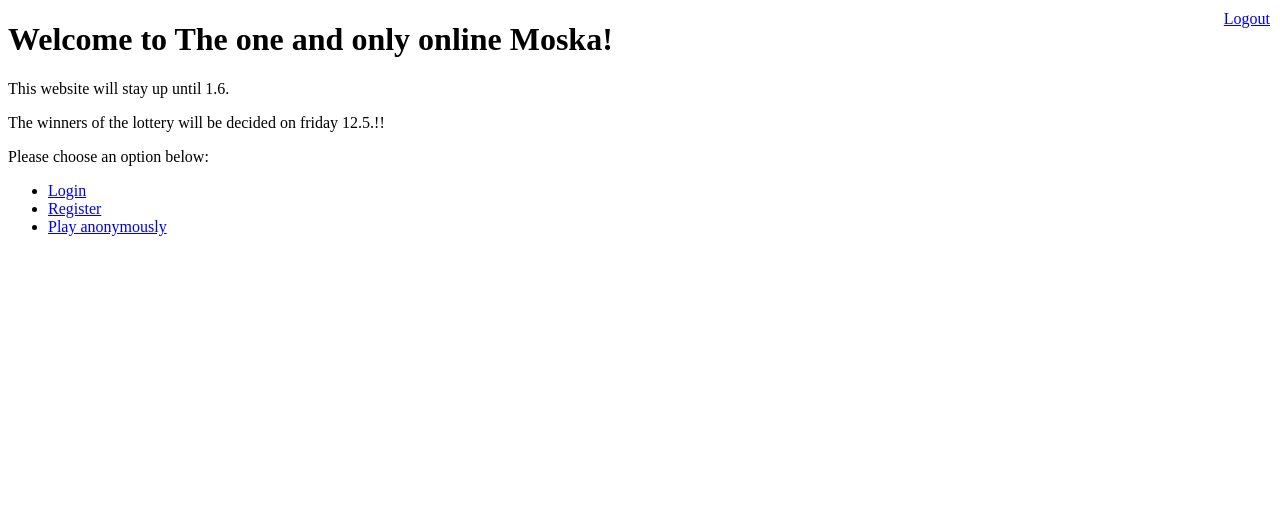
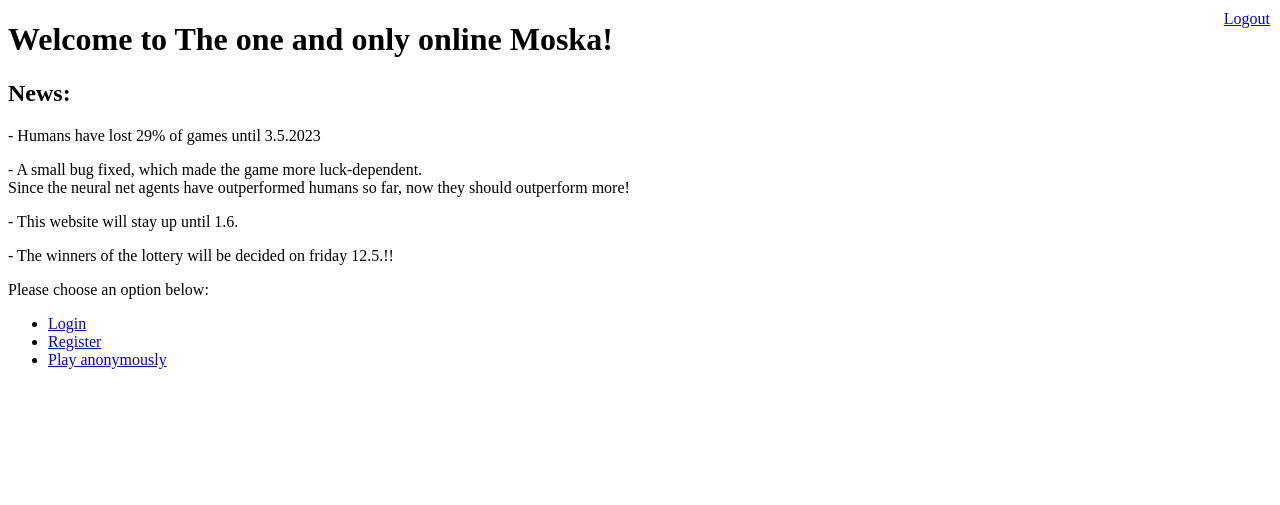
Before and after one commit to ilmari99/MoskaResearch, a Flask app: page / in a window 1280 px wide. Shown: the top 505 px of the page. Run offline with Flask 2, Linux system fonts and the light colour scheme; data that the repository does not hold is empty.

Commit message:
Added some news

```diff
--- a/templates/index.html
+++ b/templates/index.html
@@ -21,8 +21,11 @@
 <body>
     <a href="/logout" class="logout">Logout</a>
     <h1>Welcome to The one and only online Moska!</h1>
-    <p>This website will stay up until 1.6.</p>
-    <p>The winners of the lottery will be decided on friday 12.5.!!</p>
+    <h2>News: </h2>
+    <p>- Humans have lost 29% of games until 3.5.2023</p>
+    <p>- A small bug fixed, which made the game more luck-dependent.<br> Since the neural net agents have outperformed humans so far, now they should outperform more!</p>
+    <p>- This website will stay up until 1.6.</p>
+    <p>- The winners of the lottery will be decided on friday 12.5.!!</p>
     <p>Please choose an option below:</p>
     <ul>
         <li><a href="/login">Login</a></li>
```
